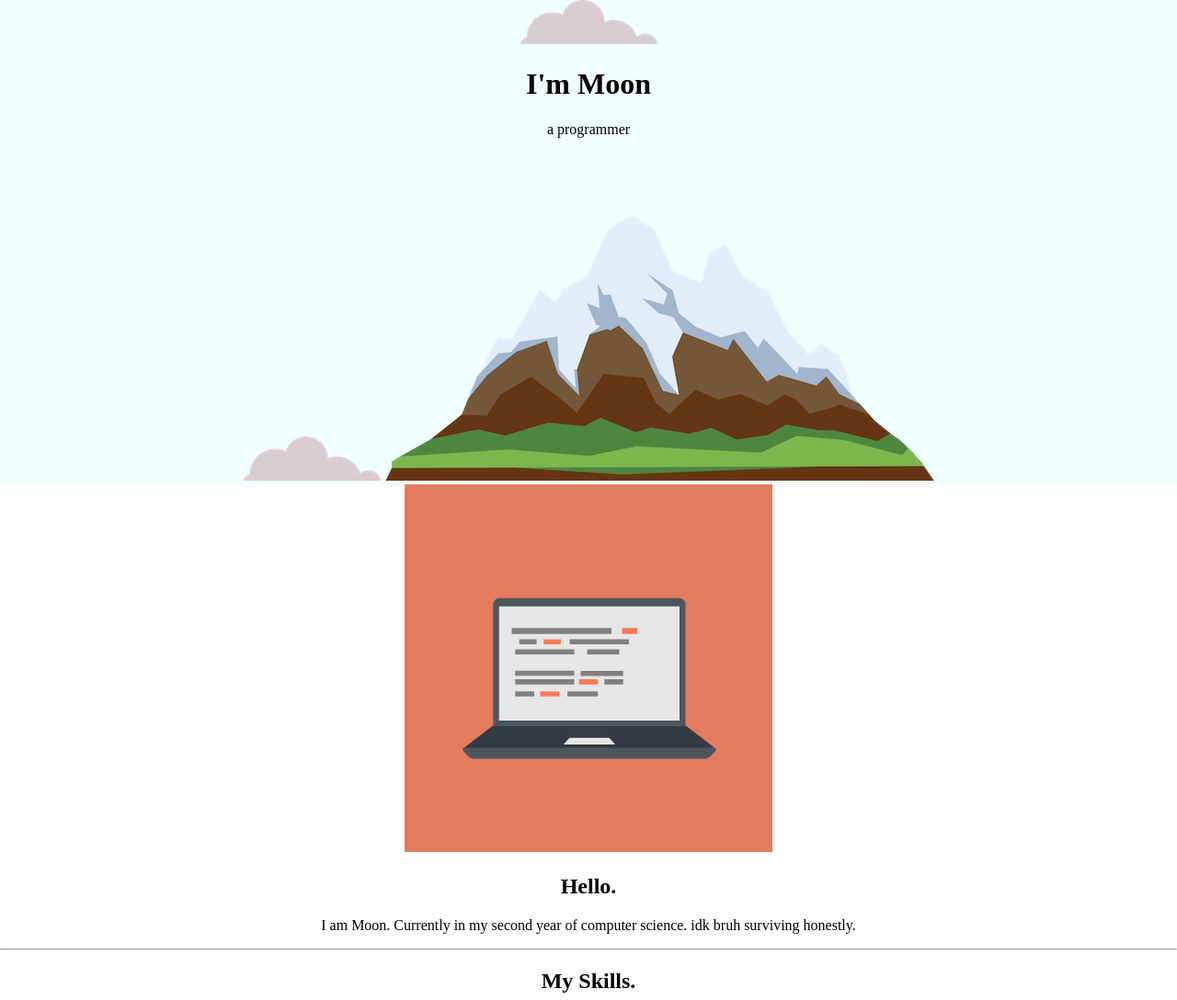
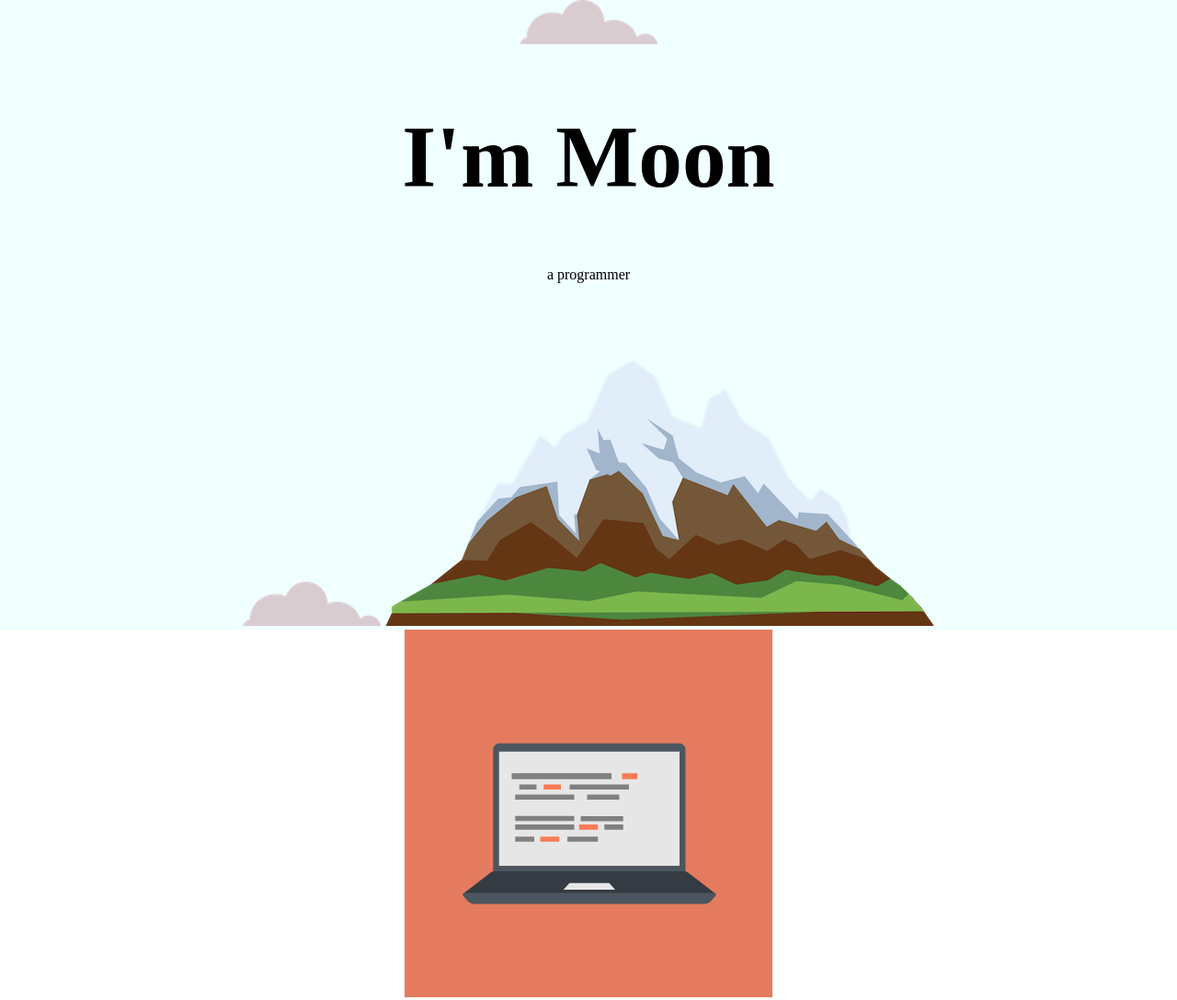
Before and after one commit to tahaminachy43/website-try, a plain HTML site: page index.html in a window 1280 px wide. Shown: the top 1088 px of the page at 92% size. Drawn offline with Linux system fonts and the light colour scheme.

Commit message:
Update styles.css

```diff
--- a/CSS/styles.css
+++ b/CSS/styles.css
@@ -10,6 +10,10 @@
 
 }
 
+h1{
+    font-size: 596%;
+}
+
 body{
     margin:0px;
     text-align: center;
```
